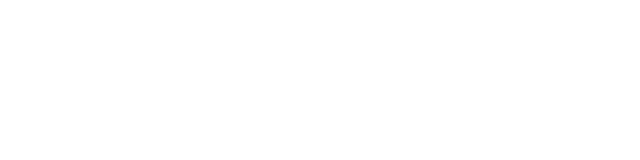
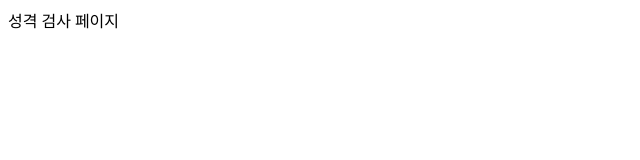
Before and after one commit to nuheajiohc/mbti-nft-project, a React (Create React App) app: page /PersonalityTest in a window 1280 px wide. Shown: the top 160 px of the page, without its empty margins (0-640 px from the left). Built offline with nearby package versions, Linux system fonts and the light colour scheme.

Commit message:
feat: 라우터 구성

```diff
--- a/src/App.js
+++ b/src/App.js
@@ -1,5 +1,8 @@
+import classes from "./App.module.css";
+import Router from "./components/Router/Router";
+
 function App() {
-  return <div className="App"></div>;
+  return <Router />;
 }
 
 export default App;
--- /dev/null
+++ b/src/components/Home/Home.jsx
@@ -0,0 +1,7 @@
+import classes from "./Home.module.css";
+
+const Home = () => {
+  return <div>홈페이지</div>;
+};
+
+export default Home;
--- /dev/null
+++ b/src/components/PersonalityTest/PersonalityTest.jsx
@@ -0,0 +1,7 @@
+import classes from "./PersonalityTest.module.css";
+
+const PersonalityTest = () => {
+  return <div>성격 검사 페이지</div>;
+};
+
+export default PersonalityTest;
--- /dev/null
+++ b/src/components/Result/Result.jsx
@@ -0,0 +1,7 @@
+import classes from "./Result.module.css";
+
+const Result = () => {
+  return <div>결과 페이지</div>;
+};
+
+export default Result;
--- /dev/null
+++ b/src/components/Router/Router.jsx
@@ -0,0 +1,18 @@
+import { BrowserRouter, Routes, Route } from "react-router-dom";
+import Home from "../Home/Home";
+import PersonalityTest from "../PersonalityTest/PersonalityTest";
+import Result from "../Result/Result";
+
+const Router = () => {
+  return (
+    <BrowserRouter>
+      <Routes>
+        <Route path="/" element={<Home />}></Route>
+        <Route path="/PersonalityTest" element={<PersonalityTest />}></Route>
+        <Route path="/Result" element={<Result />}></Route>
+      </Routes>
+    </BrowserRouter>
+  );
+};
+
+export default Router;
```
Also changed, not shown: src/components/Home/Home.module.css (added), src/components/PersonalityTest/PersonalityTest.module.css (added), src/components/Result/Result.module.css (added).
